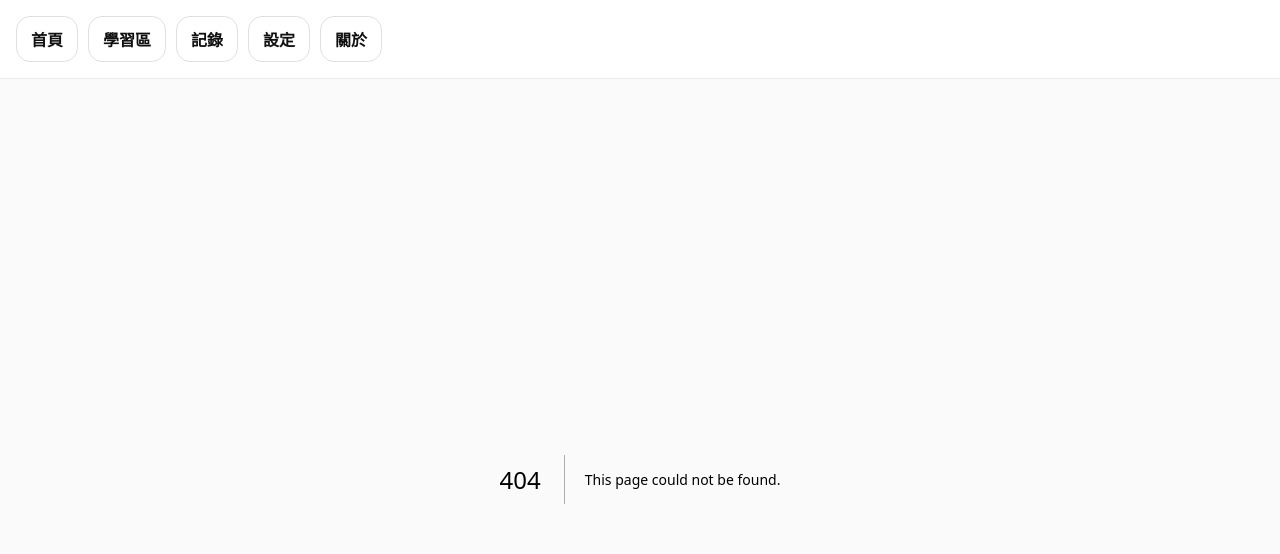
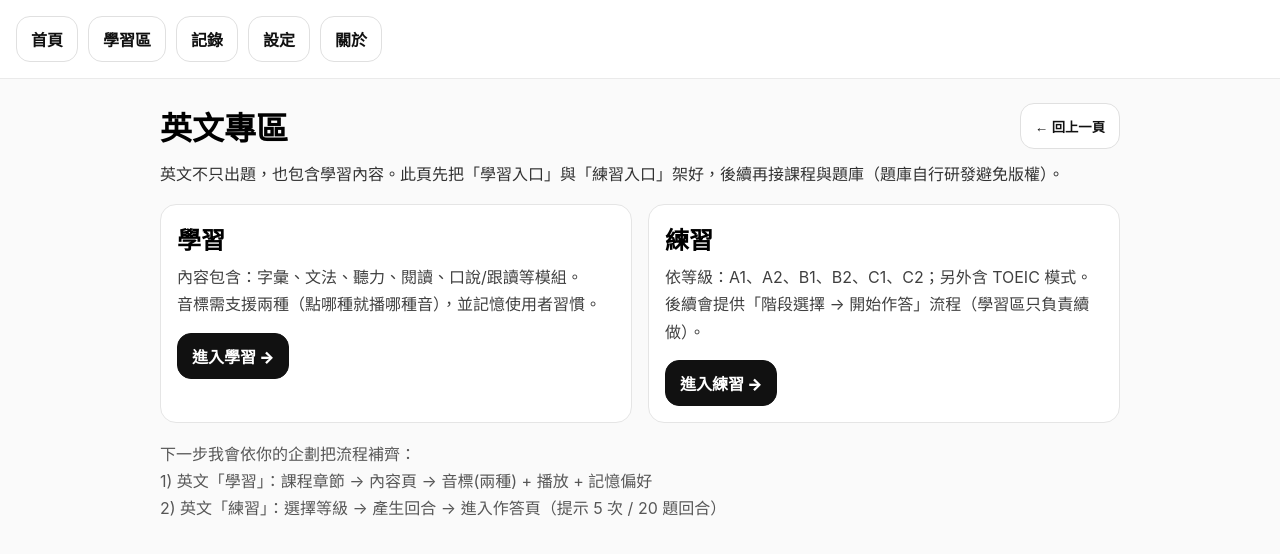
Before and after one commit to boos88978857-svg/learning-machine-new, a Next.js app: page /english in a window 1280 px wide. Before the commit this address had no page. Shown: the top 554 px of the page. Built offline with nearby package versions, Linux system fonts and the light colour scheme.

Commit message:
创建 page.tsx

```diff
--- /dev/null
+++ b/app/english/page.tsx
@@ -0,0 +1,84 @@
+"use client";
+
+import Link from "next/link";
+import { useRouter } from "next/navigation";
+
+const card: React.CSSProperties = {
+  background: "#fff",
+  border: "1px solid #e5e5e5",
+  borderRadius: 16,
+  padding: 16
+};
+
+const btn: React.CSSProperties = {
+  display: "inline-block",
+  padding: "10px 14px",
+  borderRadius: 14,
+  border: "1px solid #e0e0e0",
+  background: "#fff",
+  fontWeight: 900,
+  textDecoration: "none",
+  color: "#111",
+  cursor: "pointer"
+};
+
+const btnPrimary: React.CSSProperties = {
+  ...btn,
+  borderColor: "#111",
+  background: "#111",
+  color: "#fff"
+};
+
+export default function EnglishPage() {
+  const router = useRouter();
+
+  return (
+    <main style={{ maxWidth: 960, margin: "0 auto", padding: "24px 16px" }}>
+      <div style={{ display: "flex", justifyContent: "space-between", gap: 12, flexWrap: "wrap" }}>
+        <h1 style={{ fontSize: 32, fontWeight: 900, margin: 0 }}>英文專區</h1>
+
+        <button onClick={() => router.back()} style={btn}>
+          ← 回上一頁
+        </button>
+      </div>
+
+      <p style={{ marginTop: 12, opacity: 0.8, lineHeight: 1.7 }}>
+        英文不只出題，也包含學習內容。此頁先把「學習入口」與「練習入口」架好，後續再接課程與題庫（題庫自行研發避免版權）。
+      </p>
+
+      <div style={{ display: "grid", gridTemplateColumns: "repeat(auto-fit, minmax(240px, 1fr))", gap: 16, marginTop: 16 }}>
+        <div style={card}>
+          <h2 style={{ margin: "0 0 8px" }}>學習</h2>
+          <p style={{ margin: 0, opacity: 0.75, lineHeight: 1.7 }}>
+            內容包含：字彙、文法、聽力、閱讀、口說/跟讀等模組。<br />
+            音標需支援兩種（點哪種就播哪種音），並記憶使用者習慣。
+          </p>
+          <div style={{ marginTop: 14 }}>
+            <Link href="/english/learn" style={btnPrimary}>
+              進入學習 →
+            </Link>
+          </div>
+        </div>
+
+        <div style={card}>
+          <h2 style={{ margin: "0 0 8px" }}>練習</h2>
+          <p style={{ margin: 0, opacity: 0.75, lineHeight: 1.7 }}>
+            依等級：A1、A2、B1、B2、C1、C2；另外含 TOEIC 模式。<br />
+            後續會提供「階段選擇 → 開始作答」流程（學習區只負責續做）。
+          </p>
+          <div style={{ marginTop: 14 }}>
+            <Link href="/english/practice" style={btnPrimary}>
+              進入練習 →
+            </Link>
+          </div>
+        </div>
+      </div>
+
+      <div style={{ marginTop: 18, opacity: 0.65, lineHeight: 1.7 }}>
+        下一步我會依你的企劃把流程補齊：
+        <br />1) 英文「學習」：課程章節 → 內容頁 → 音標(兩種) + 播放 + 記憶偏好
+        <br />2) 英文「練習」：選擇等級 → 產生回合 → 進入作答頁（提示 5 次 / 20 題回合）
+      </div>
+    </main>
+  );
+}
```
